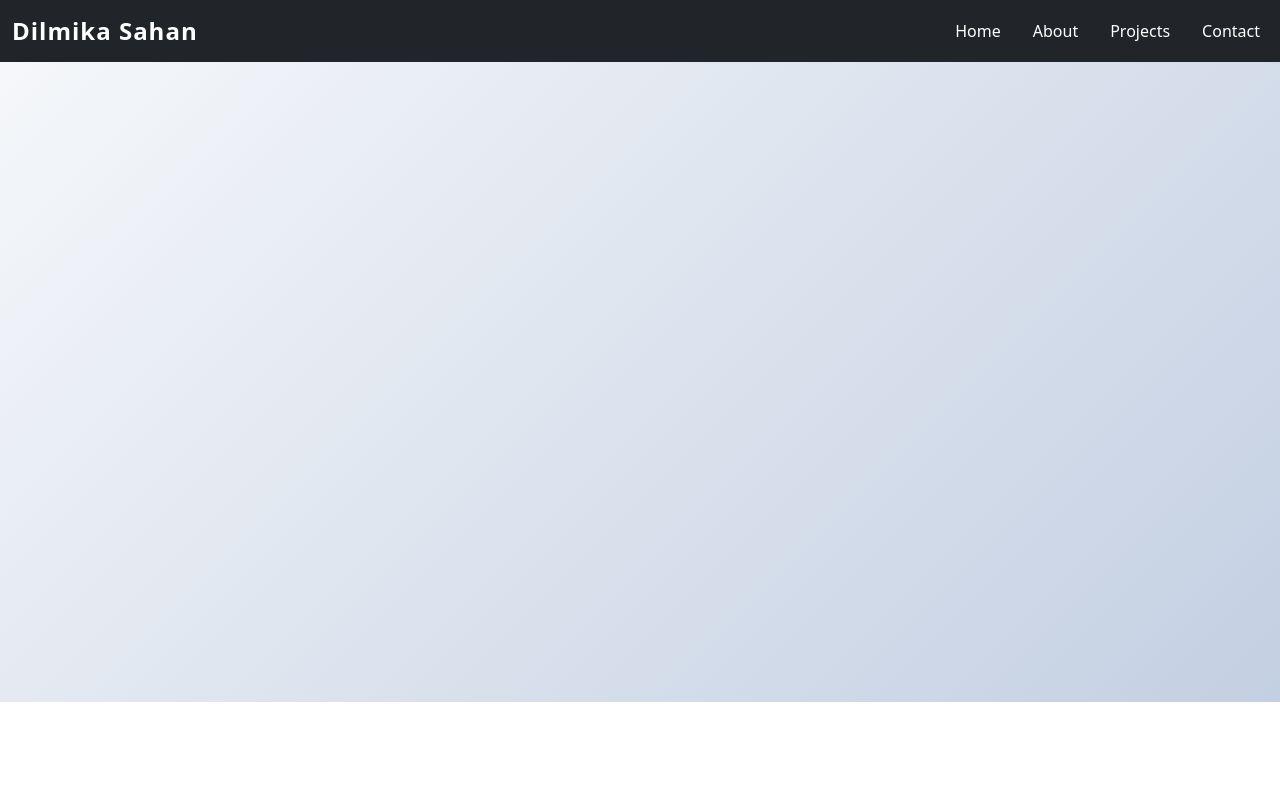
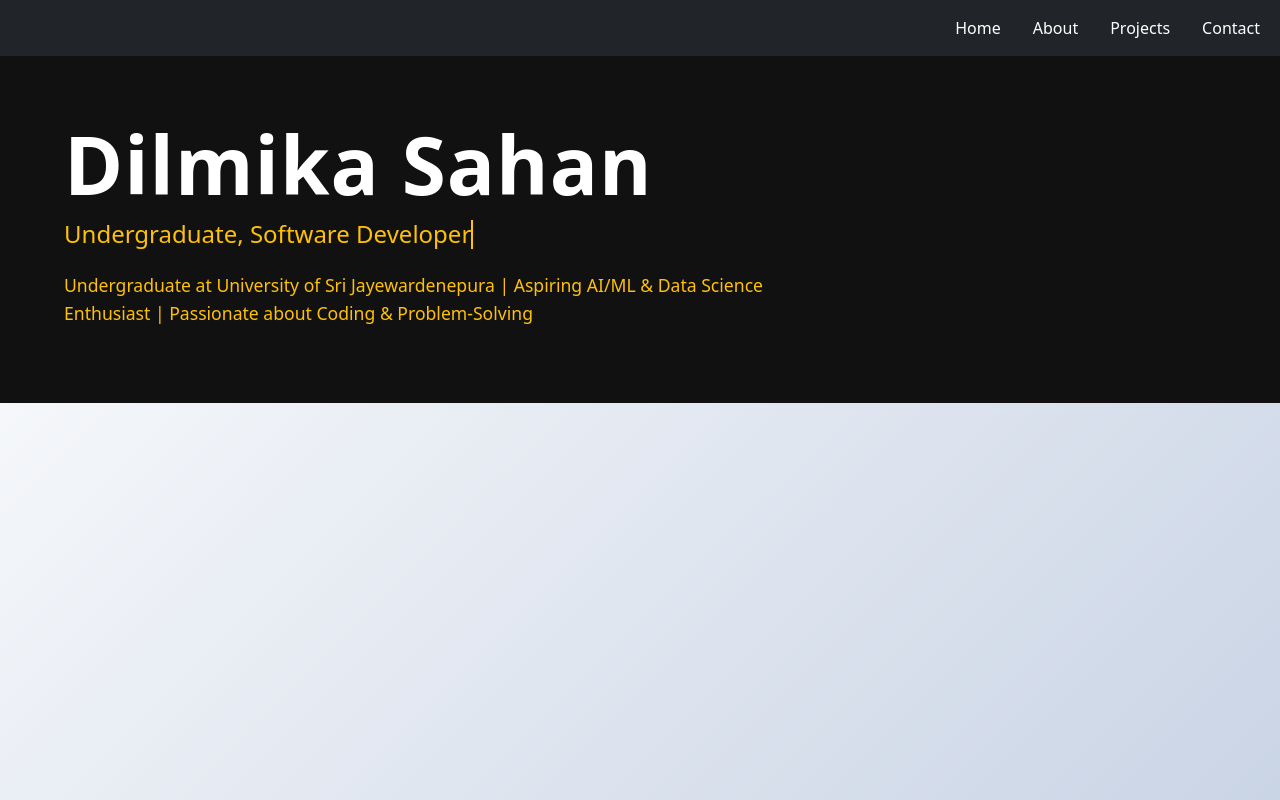
Before and after one commit to DilmikaSahan/my-portfolio, a React (Create React App) app: page / in a window 1280 px wide. Shown: the top 800 px of the page. Built offline with nearby package versions, Linux system fonts and the light colour scheme.

Commit message:
craete hero section in home page

```diff
--- /dev/null
+++ b/src/component/HeroSection/HeroSection.css
@@ -0,0 +1,89 @@
+.hero-section {
+  background: #111;
+  color: #fff;
+  min-height: 320px;
+  display: flex;
+  align-items: center;
+  justify-content: flex-start;
+  padding: 60px 0 60px 5vw;
+}
+
+.hero-content {
+  max-width: 700px;
+}
+
+.hero-name {
+  font-size: 5rem;
+  font-weight: 700;
+  margin-bottom: 0.5rem;
+  letter-spacing: 1px;
+  animation: fadeInLeft 1s ease;
+}
+
+.hero-title {
+  font-size: 1.5rem;
+  font-weight: 500;
+  margin-bottom: 1rem;
+  color: #ffc107;
+  animation: fadeInLeft 1.5s ease;
+}
+
+.animated-text {
+  display: inline-block;
+  animation: typing 2.5s steps(30, end), blink-caret 0.75s step-end infinite;
+  white-space: nowrap;
+  overflow: hidden;
+  border-right: 2px solid #ffc107;
+}
+
+.hero-desc {
+  font-size: 1.1rem;
+  line-height: 1.6;
+  color: #e0e0e0;
+  animation: fadeInUp 2s ease;
+}
+
+.animated-desc {
+  display: inline-block;
+  animation: fadeInUp 2s ease, colorChange 6s infinite alternate;
+}
+
+@keyframes fadeInLeft {
+  from { opacity: 0; transform: translateX(-40px); }
+  to { opacity: 1; transform: translateX(0); }
+}
+
+@keyframes fadeInUp {
+  from { opacity: 0; transform: translateY(40px); }
+  to { opacity: 1; transform: translateY(0); }
+}
+
+@keyframes typing {
+  from { width: 0; }
+  to { width: 100%; }
+}
+
+@keyframes blink-caret {
+  0%, 100% { border-color: #ffc107; }
+  50% { border-color: transparent; }
+}
+
+@keyframes colorChange {
+  0% { color: #e0e0e0; }
+  100% { color: #ffc107; }
+}
+
+@media (max-width: 700px) {
+  .hero-section {
+    padding: 40px 0 40px 4vw;
+  }
+  .hero-name {
+    font-size: 2rem;
+  }
+  .hero-title {
+    font-size: 1.1rem;
+  }
+  .hero-content {
+    max-width: 95vw;
+  }
+}
--- /dev/null
+++ b/src/component/HeroSection/HeroSection.js
@@ -0,0 +1,20 @@
+import React from 'react';
+import './HeroSection.css';
+
+const HeroSection = () => {
+  return (
+    <section className="hero-section">
+      <div className="hero-content">
+        <h1 className="hero-name">Dilmika Sahan</h1>
+        <h2 className="hero-title">
+          <span className="animated-text">Undergraduate, Software Developer</span>
+        </h2>
+        <p className="hero-desc animated-desc">
+          Undergraduate at University of Sri Jayewardenepura | Aspiring AI/ML & Data Science Enthusiast | Passionate about Coding & Problem-Solving
+        </p>
+      </div>
+    </section>
+  );
+};
+
+export default HeroSection;
--- a/src/component/Home/Home.js
+++ b/src/component/Home/Home.js
@@ -1,13 +1,16 @@
 
 import React from "react";
 import "./Home.css"; // Optional: for custom styles
+
 import NavBar from "../NavBar/NavBar";
+import HeroSection from "../HeroSection/HeroSection";
 
 
 function Home() {
     return (
         <>
             <NavBar />
+            <HeroSection />
             <section className="home-section">
                 <div className="container text-center">
                     {/* Home page content goes here */}
--- a/src/component/NavBar/NavBar.js
+++ b/src/component/NavBar/NavBar.js
@@ -6,10 +6,6 @@ const NavBar = () => {
   return (
     <nav className="navbar navbar-expand-lg navbar-dark bg-dark">
       <div className="container-fluid">
-        <a className="navbar-brand" href="#">Dilmika Sahan</a>
-        <button className="navbar-toggler" type="button" data-bs-toggle="collapse" data-bs-target="#navbarNav" aria-controls="navbarNav" aria-expanded="false" aria-label="Toggle navigation">
-          <span className="navbar-toggler-icon"></span>
-        </button>
         <div className="collapse navbar-collapse" id="navbarNav">
           <ul className="navbar-nav ms-auto">
             <li className="nav-item">
```
